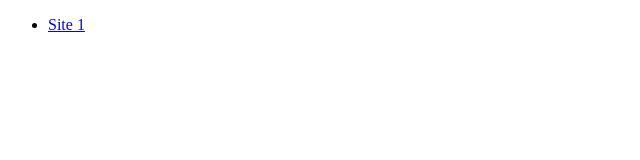
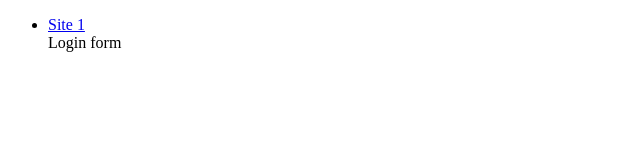
Before and after one commit to lgustavogdc/aniversario, a plain HTML site: page index.html in a window 1280 px wide. Shown: the full height of the page, 0-640 px from the left. Drawn offline with Linux system fonts and the light colour scheme.

Commit message:
login form

```diff
--- a/index.html
+++ b/index.html
@@ -8,6 +8,7 @@
 <body>
     <ul>
         <li><a href="#">Site 1</a></li>
+        Login form
     </ul>
 </body>
 </html>
```
Also changed, not shown: login.html (added, +1 -0 lines).
